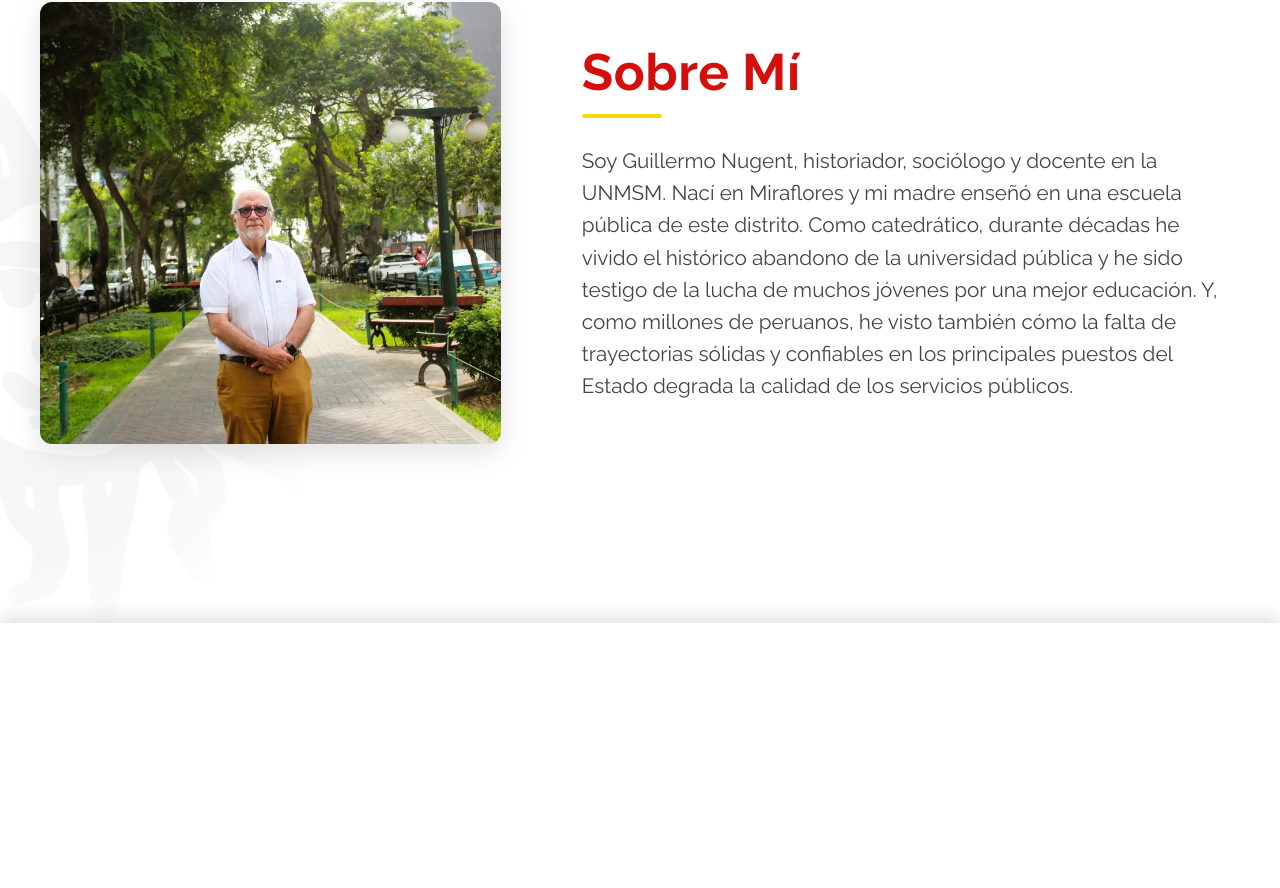
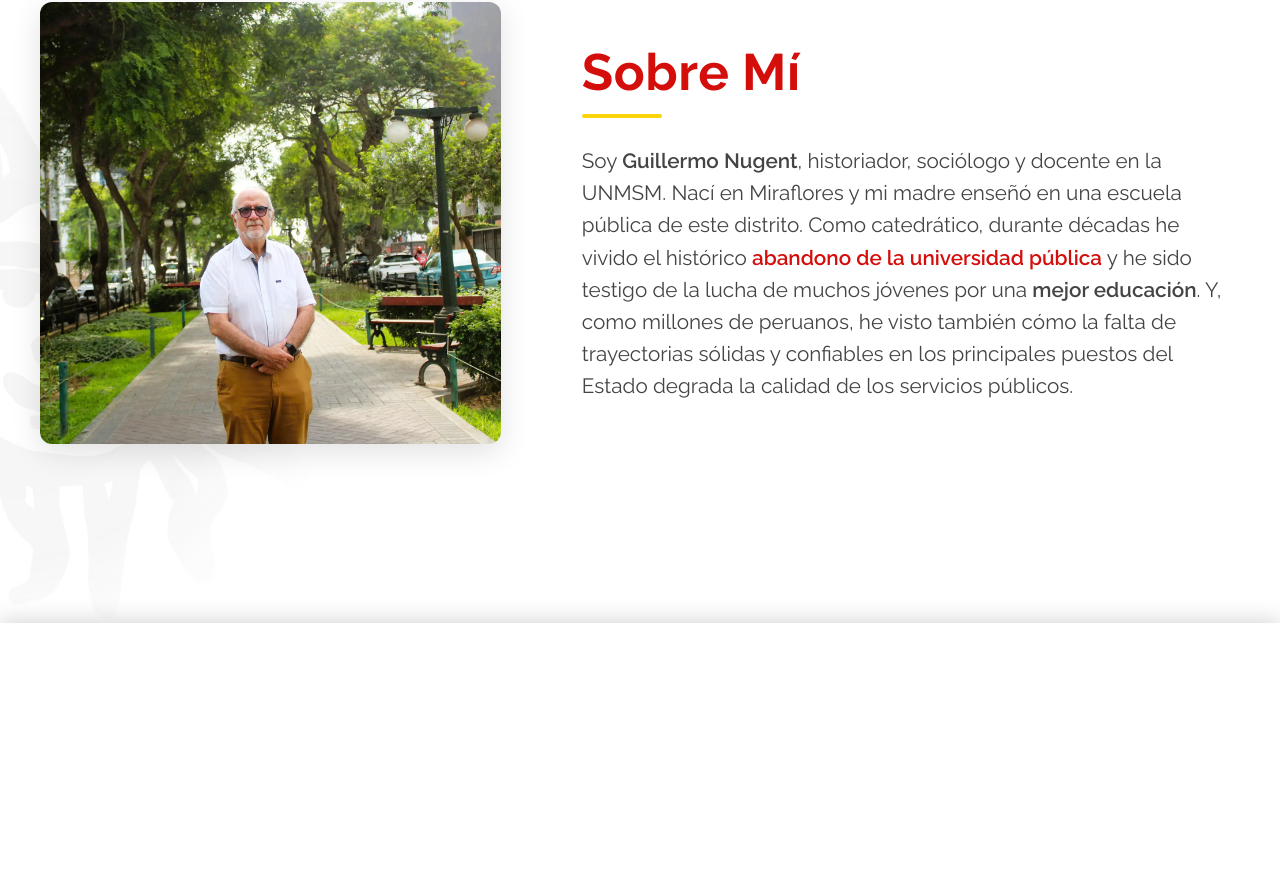
Before and after one commit to mauriciolaser/guillermonugent-web, a React (Vite) app: page / in a window 1280 px wide. Shown: the part 1056-1944 px from the top of the page. Built offline with nearby package versions, Linux system fonts and the light colour scheme; no server answers.

Commit message:
vibe progress

```diff
--- a/src/data/home.json
+++ b/src/data/home.json
@@ -1,7 +1,6 @@
 {
   "bio": {
-    "title": "Sobre Mí",
-    "body": "Soy  Guillermo Nugent, historiador, sociólogo y docente en la UNMSM. Nací en Miraflores y mi madre enseñó en una escuela pública de este distrito. Como catedrático, durante décadas he vivido el histórico abandono de la universidad pública y he sido testigo de la lucha de muchos jóvenes por una mejor educación. Y, como millones de peruanos, he visto también cómo la falta de trayectorias sólidas y confiables en  los principales puestos del Estado degrada la calidad de los servicios públicos."
+    "title": "Sobre Mí"
   },
   "voto": {
     "text": "¡La educación pública no debe ser sinónimo de precariedad, sino de dignidad y eficiencia del Estado!"
--- a/src/pages/Home/Home.jsx
+++ b/src/pages/Home/Home.jsx
@@ -31,7 +31,20 @@ function Home() {
           </div>
           <div className={styles.bioText}>
             <h2>{data.bio.title}</h2>
-            <p>{data.bio.body}</p>
+            <p>
+              Soy <span style={{ fontWeight: 600 }}>Guillermo Nugent</span>,
+              historiador, sociólogo y docente en la UNMSM. Nací en Miraflores y
+              mi madre enseñó en una escuela pública de este distrito. Como
+              catedrático, durante décadas he vivido el histórico{' '}
+              <span style={{ color: '#D40E0B', fontWeight: 600 }}>
+                abandono de la universidad pública
+              </span>{' '}
+              y he sido testigo de la lucha de muchos jóvenes por una{' '}
+              <span style={{ fontWeight: 600 }}>mejor educación</span>. Y, como
+              millones de peruanos, he visto también cómo la falta de
+              trayectorias sólidas y confiables en los principales puestos del
+              Estado degrada la calidad de los servicios públicos.
+            </p>
           </div>
         </div>
       </section>
```
Also changed, not shown: src/assets/images/home/logo.webp.
